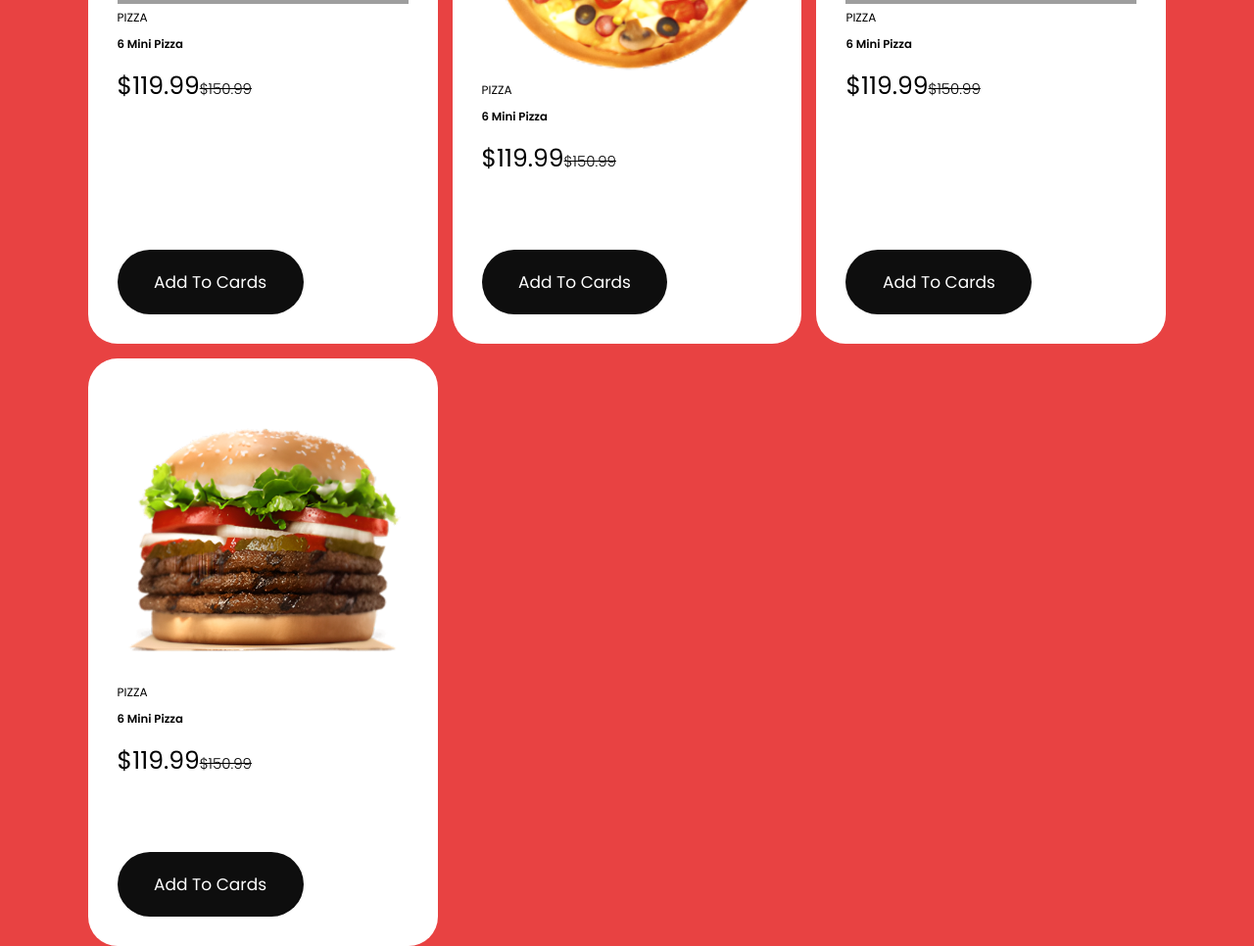
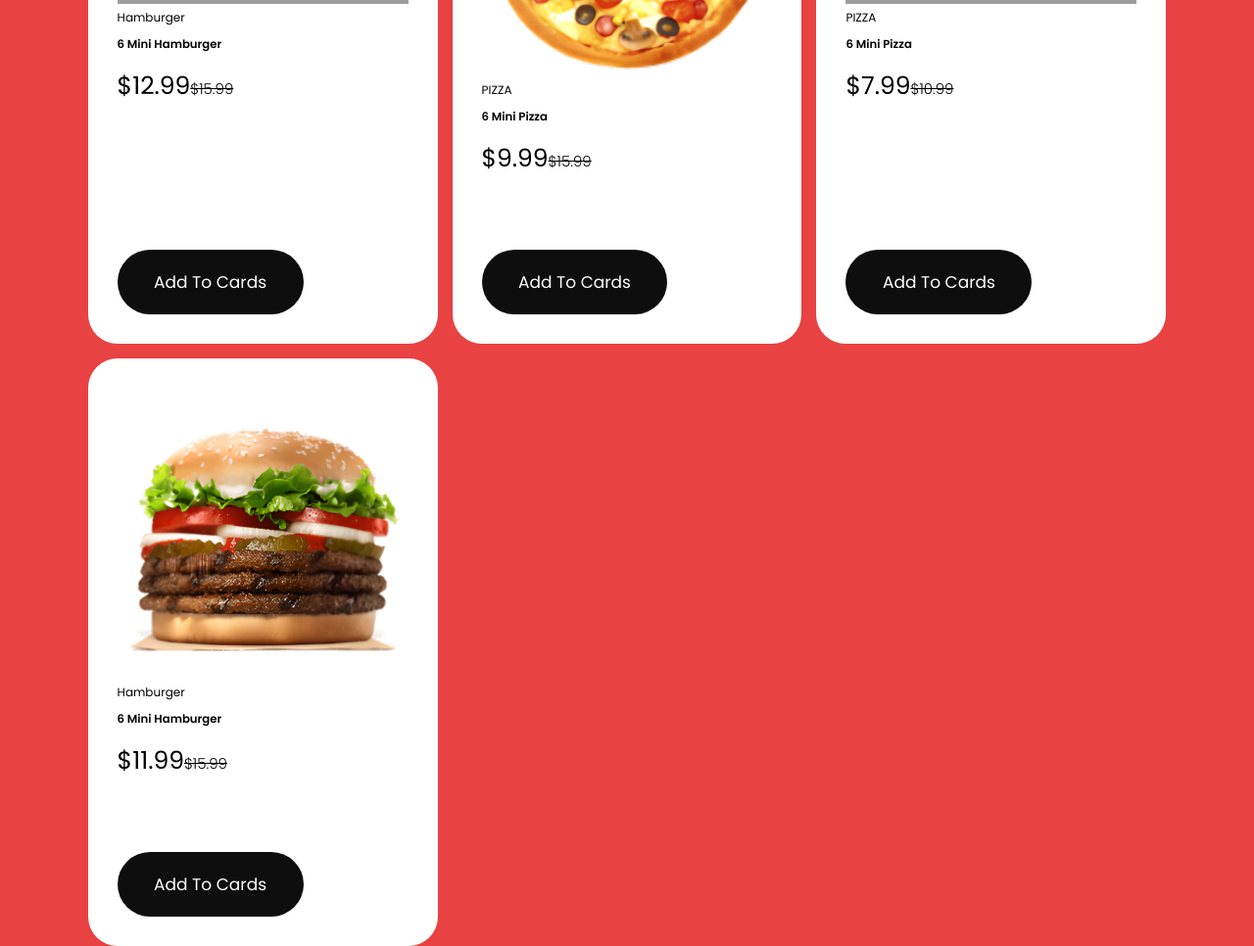
Before and after one commit to OmerFaruk87/yemekproei, a plain HTML site: page index.html in a window 1280 px wide. Shown: the part 1180-2146 px from the top of the page at 98% size. Drawn offline with Linux system fonts and the light colour scheme; grey boxes are pictures that could not be loaded.

Commit message:
yemek projesi güncellemesi
yemek projesi güncellemesi

```diff
--- a/index.html
+++ b/index.html
@@ -59,9 +59,9 @@
       <div class="box">
         <div class="box-head">
           <img src="images/menu-2.png" alt="menu1"></img>
-          <span class="menu-category">PIZZA</span>
-          <h3> 6 Mini Pizza</h3>
-          <div class="price">$119.99<span>$150.99</span></div>
+          <span class="menu-category">Hamburger</span>
+          <h3> 6 Mini Hamburger</h3>
+          <div class="price">$12.99<span>$15.99</span></div>
         </div>
         <div class="box-bottom">
           <a href="#" class="btn">Add To Cards</a>
@@ -74,7 +74,7 @@
           <img src="images/menu-1.png" alt="menu1"></img>
           <span class="menu-category">PIZZA</span>
           <h3> 6 Mini Pizza</h3>
-          <div class="price">$119.99<span>$150.99</span></div>
+          <div class="price">$9.99<span>$15.99</span></div>
         </div>
         <div class="box-bottom">
           <a href="#" class="btn">Add To Cards</a>
@@ -86,7 +86,7 @@
           <img src="images/menu-3.png" alt="menu1"></img>
           <span class="menu-category">PIZZA</span>
           <h3> 6 Mini Pizza</h3>
-          <div class="price">$119.99<span>$150.99</span></div>
+          <div class="price">$7.99<span>$10.99</span></div>
         </div>
         <div class="box-bottom">
           <a href="#" class="btn">Add To Cards</a>
@@ -96,9 +96,9 @@
       <div class="box">
         <div class="box-head">
           <img src="images/menu-4.png" alt="menu1"></img>
-          <span class="menu-category">PIZZA</span>
-          <h3> 6 Mini Pizza</h3>
-          <div class="price">$119.99<span>$150.99</span></div>
+          <span class="menu-category">Hamburger</span>
+          <h3> 6 Mini Hamburger</h3>
+          <div class="price">$11.99<span>$15.99</span></div>
         </div>
         <div class="box-bottom">
           <a href="#" class="btn">Add To Cards</a>
@@ -138,7 +138,7 @@
         <div class="box">
           <div class="box-head">
             <span class="title">Mını Burger</span>
-            <a href="#" class="name">Bacon Burger</a>
+            <a href="#" class="name">Black Burger</a>
           </div>
           <div class="image">
             <img src="images/product-2.png" alt="products">
@@ -284,17 +284,17 @@
 
           <div class="inputBox">
             <i class="fas fa-user"></i>
-            <input type="text" placeholder="name">
+            <input type="text" placeholder="Name">
           </div>
 
           <div class="inputBox">
             <i class="fas fa-envelope"></i>
-            <input type="email" placeholder="name">
+            <input type="email" placeholder="E-Mail">
           </div>
 
           <div class="inputBox">
             <i class="fas fa-phone"></i>
-            <input type="number" placeholder="name">
+            <input type="number" placeholder="Phone Number">
           </div>
           <input type="submit" class="btn" value="Contact Now">
         </form>
```
Also changed, not shown: 1 other file.
